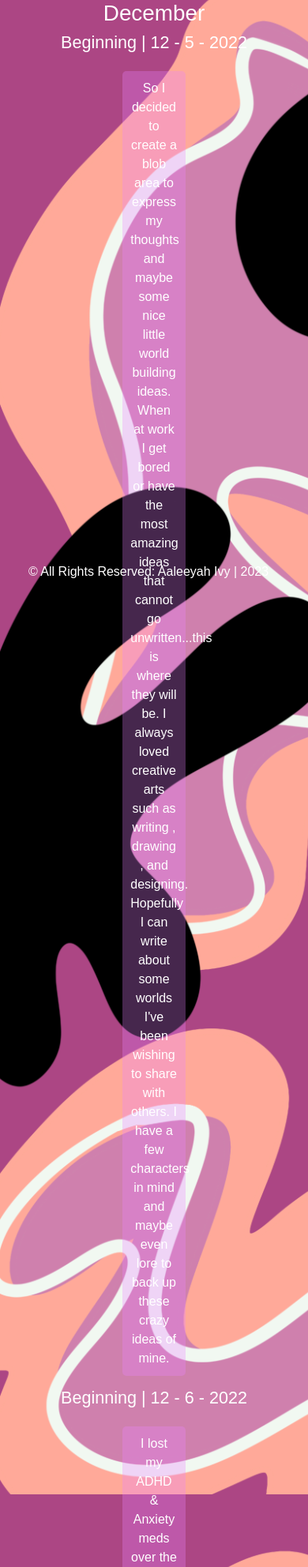
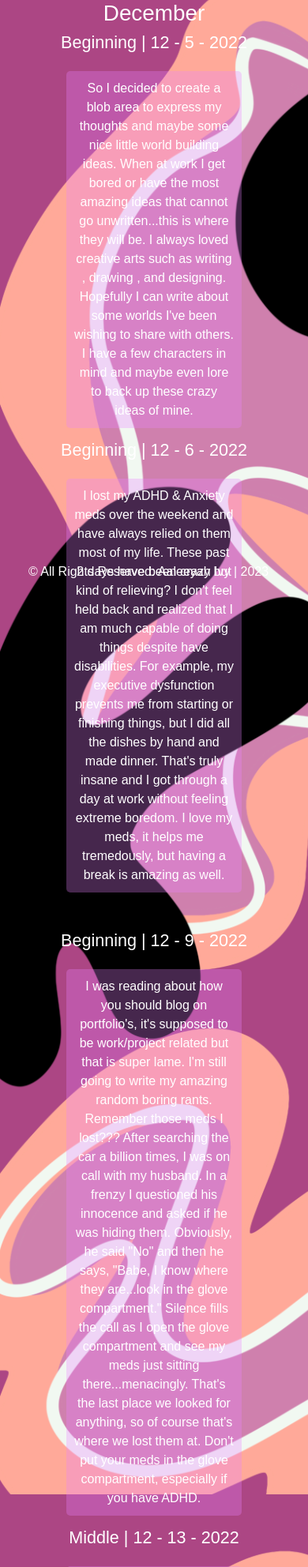
Before and after one commit to AaleeyahIvy/Portfolio, a PHP site: page /blog.html in a window 390 px wide. Shown: the part 108-2092 px from the top of the page at 79% size. Run offline with PHP 8.4, Linux system fonts and the light colour scheme; some libraries are stand-ins or nearby versions.

Commit message:
Updated responsiveness
changes viewports and post style

```diff
--- a/Project/pages/blog.html
+++ b/Project/pages/blog.html
@@ -71,7 +71,7 @@
         </div>
         <h1 class="header">July</h1>
         <h4>Middle | 7 - 22 - 23</h4>
-        <div>It's been a long time since I updated my blog and me and my husband are getting back into developing our websites and fullstack projects.
+        <div class="post">It's been a long time since I updated my blog and me and my husband are getting back into developing our websites and fullstack projects.
             I'm part-time working on my small business called Claydhd. I'll add a new page so people can browse through that. I never really stick to one medium of art,
             I do digital, clay art, traditional, digital design, and sticker design. My Etsy shop has stickers, car decals and earrings.
         </div>
--- a/Project/pages/style/mystylesheet.css
+++ b/Project/pages/style/mystylesheet.css
@@ -97,7 +97,7 @@
 }
 @media only screen and (max-width: 1100px){
   .post{
-    width: 25%;
+    width: 70%;
     background-color: #e683ff4d;
     border-radius: 5px;
   }
@@ -171,4 +171,6 @@
 .post{
   margin: 15px;
   padding:10px;
+  background-color: #e683ff4d;
+  border-radius: 5px;
 }
```
